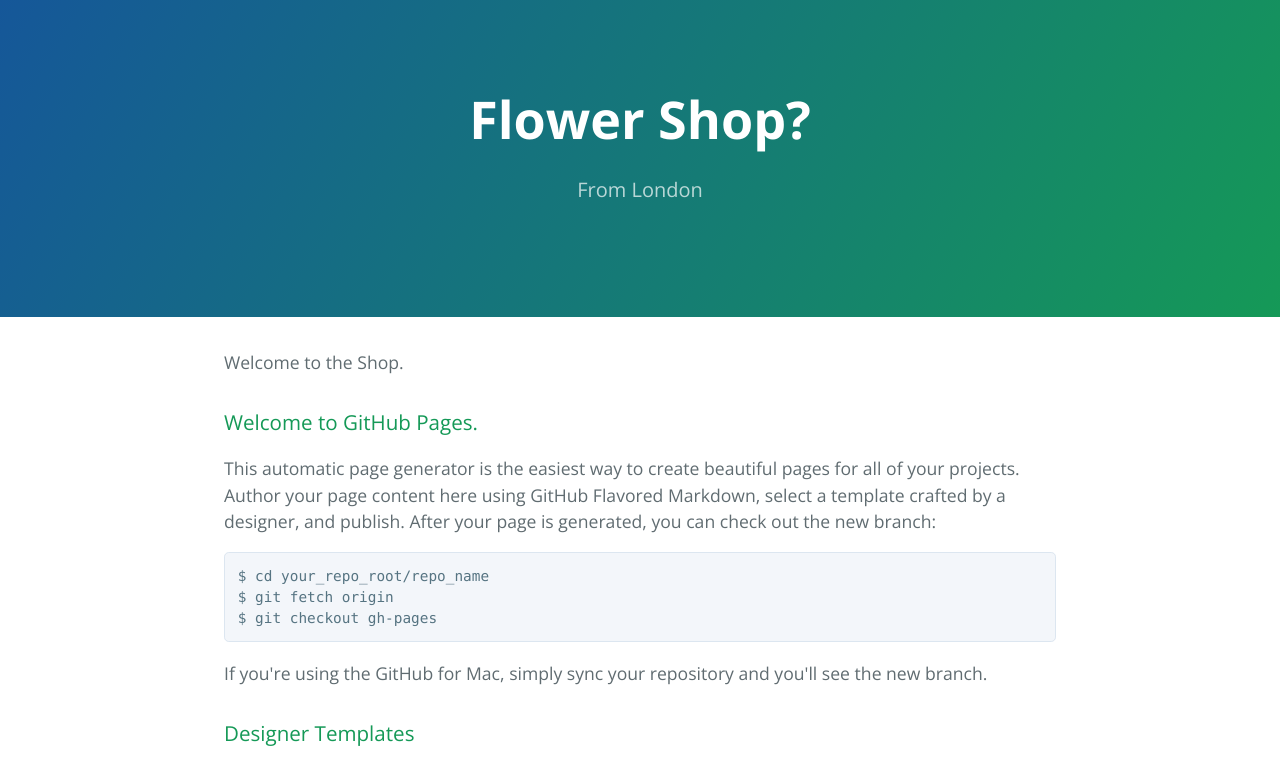
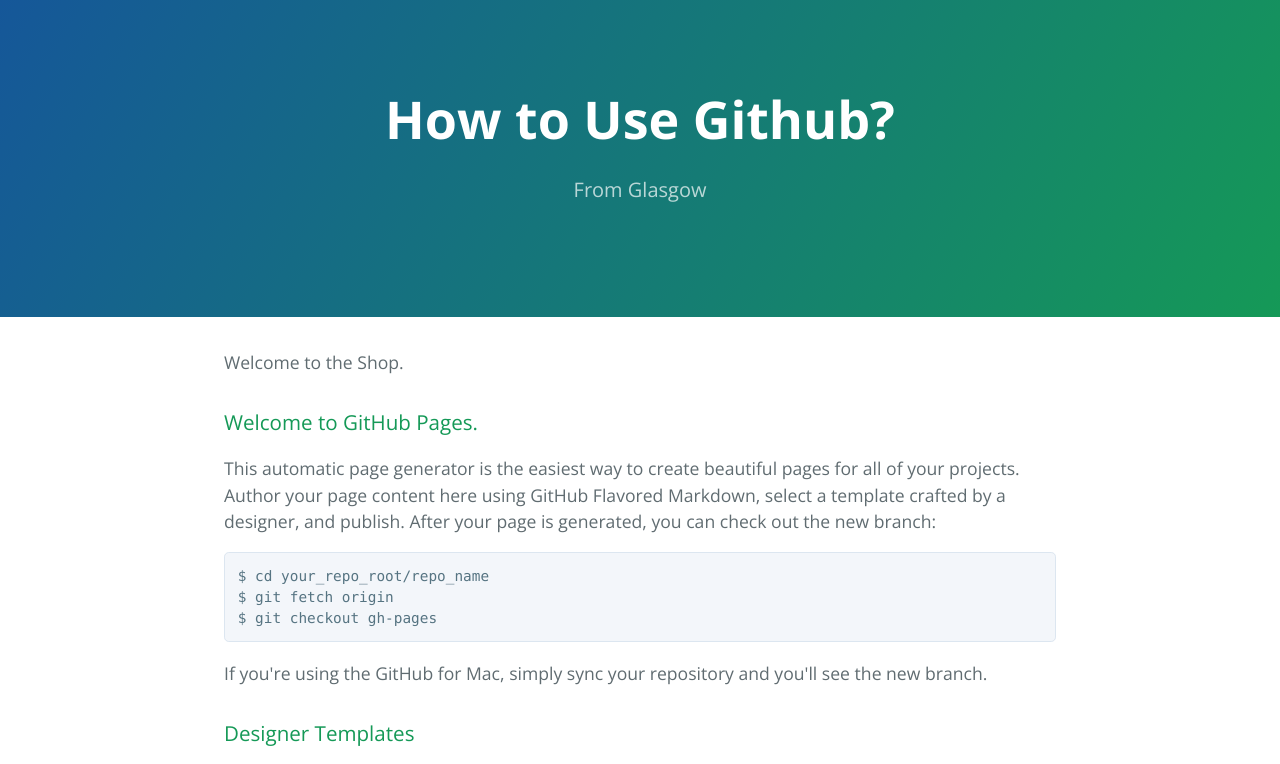
Before and after one commit to gmemac/gmemac.github.io, a plain HTML site: page index.html in a window 1280 px wide. Shown: the top 764 px of the page. Drawn offline with nearby package versions, Linux system fonts and the light colour scheme.

Commit message:
Update index.html

```diff
--- a/index.html
+++ b/index.html
@@ -2,7 +2,7 @@
 <html lang="en-us">
   <head>
     <meta charset="UTF-8">
-    <title>Flower Shop? by gmemac</title>
+    <title>How do you use this?  by gmemac</title>
     <meta name="viewport" content="width=device-width, initial-scale=1">
     <link rel="stylesheet" type="text/css" href="stylesheets/normalize.css" media="screen">
     <link href='http://fonts.googleapis.com/css?family=Open+Sans:400,700' rel='stylesheet' type='text/css'>
@@ -11,8 +11,8 @@
   </head>
   <body>
     <section class="page-header">
-      <h1 class="project-name">Flower Shop?</h1>
-      <h2 class="project-tagline">From London</h2>
+      <h1 class="project-name">How to Use Github?</h1>
+      <h2 class="project-tagline">From Glasgow</h2>
     </section>
 
     <section class="main-content">
```
